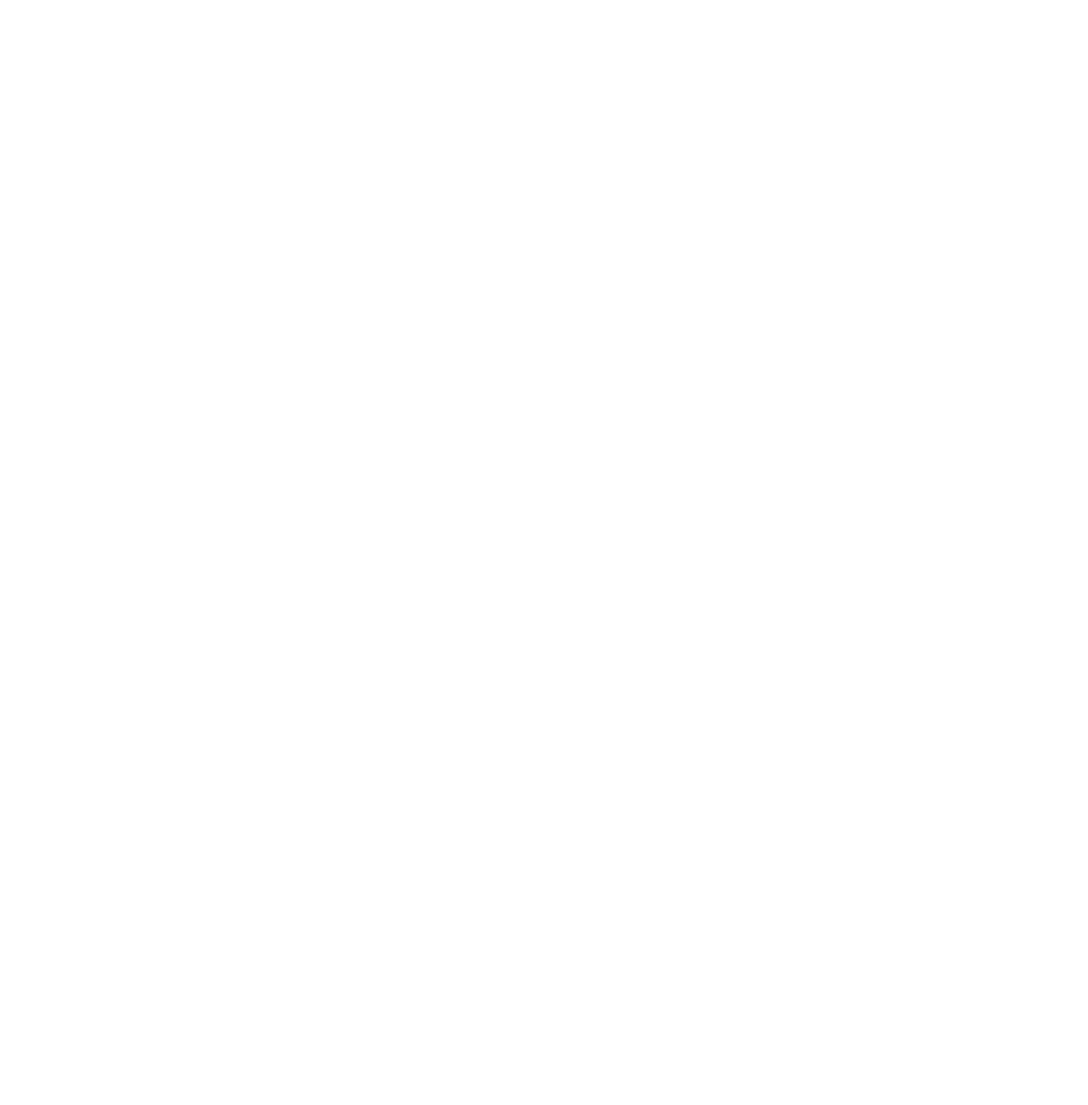
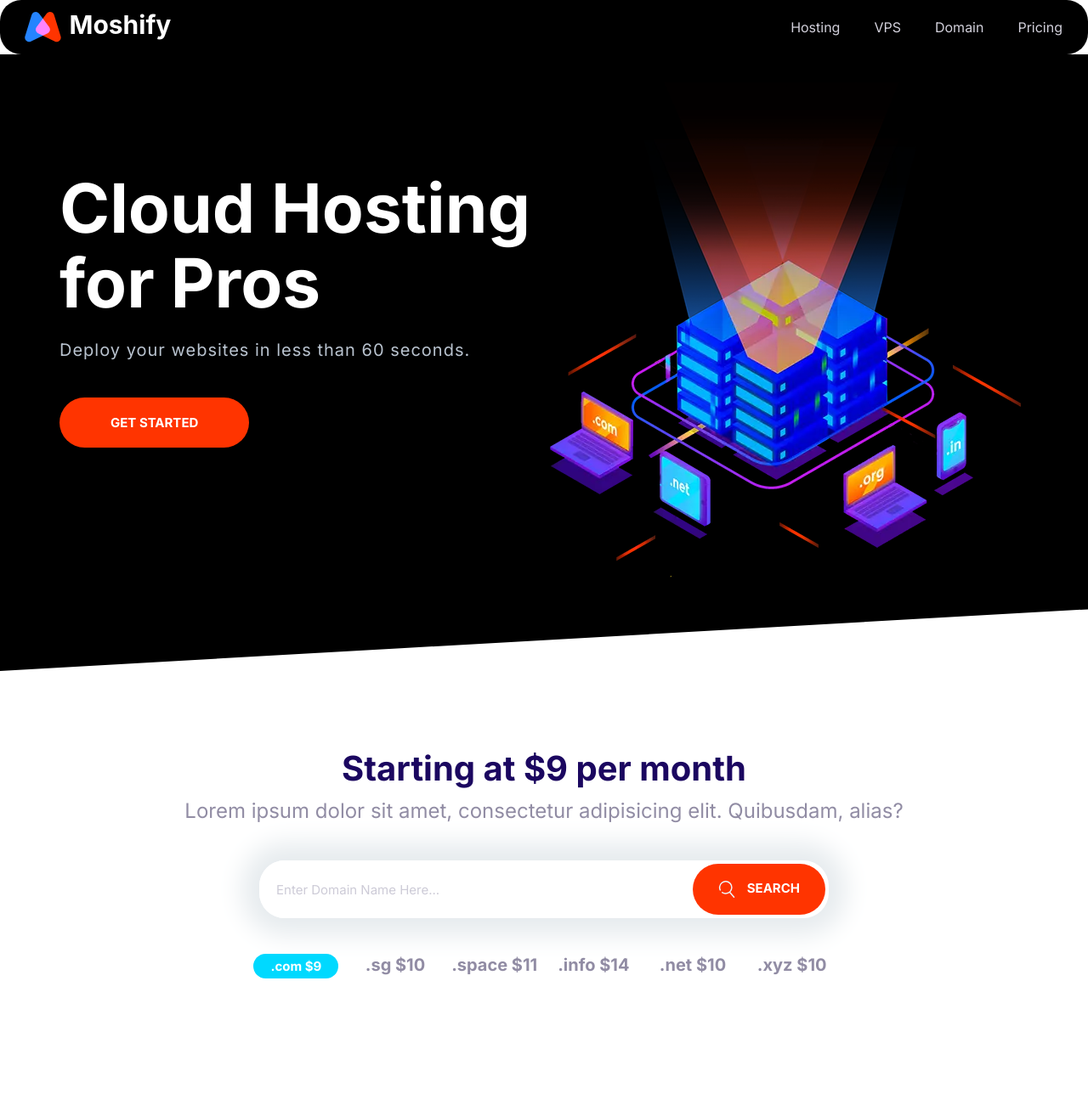
Before and after one commit to Abubakar5327/ASDhosting, a plain HTML site: page index.html in a window 1280 px wide. Shown: the whole page at 85% size. Before the commit the page ends 800 px from the top, so only its background shows below. Drawn offline with Linux system fonts and the light colour scheme.

Commit message:
build site

```diff
--- a/index.html
+++ b/index.html
@@ -14,6 +14,66 @@
     <link rel="stylesheet" href="css/styles.css" />
   </head>
   <body>
-
+    <header>
+      <nav class="nav collapsible">
+      <a class="nav__brand" href="/">
+        <img src="images/logo.svg" alt=""></a>
+       <svg class="icon icon--white nav__toggler">
+         <use xlink:href="images/sprite.svg#menu"></use>
+       </svg>
+       <ul class="list nav__list collapsible__content">
+       <li class="nav__item"><a href="#">Hosting</a></li>
+       <li class="nav__item"><a href="#">VPS</a></li>
+       <li class="nav__item"><a href="#">Domain</a></li>
+       <li class="nav__item"><a href="#">Pricing</a></li>
+       </ul>
+    </nav>
+    </header>
+    <section class="block block--dark block--skewed-left hero">
+      <div class="container grid grid--1x2">
+        <header class="block__header hero__content">
+          <h1 class="block__heading">Cloud Hosting for Pros</h1>
+          <p class="hero__tagline">Deploy your websites in less than 60 seconds.</p>
+          <a href="" class="btn btn--accent btn--stretched">Get Started</a>
+        </header>
+        <picture>
+          <source
+          type="image/webp" srcset="images/banner.webp 1x, images/banner@2x.webp 2x">
+          <source
+          type="image/png" srcset="images/banner.png 1x, images/banner@2x.png 2x">
+          <img class="hero__image" src="images/banner.png" alt="">
+        </picture>
+      </div>
+    </section>
+    <section class="block container block__domain">
+      <header class="block__header">
+        <h2>Starting at $9 per month</h2>
+        <p>
+          Lorem ipsum dolor sit amet, consectetur adipisicing elit. Quibusdam,
+          alias?
+        </p>
+      </header>
+      <div class="input-group">
+        <input
+          type="text"
+          class="input"
+          placeholder="Enter Domain Name Here..."
+        />
+        <button class="btn btn--accent">
+          <svg class="icon icon--white">
+         <use xlink:href="images/sprite.svg#search"></use>
+       </svg>
+       Search</button>
+      </div>
+        <ul class="list block-domain__prices">
+        <li><span class="badge badge--secondary">.com $9</span></li>
+        <li>.sg $10</li>
+        <li>.space $11</li>
+        <li>.info $14</li>
+        <li>.net $10</li>
+        <li>.xyz $10</li>
+        </ul>
+    </section>
+    <script src="js/main.js"></script>
   </body>
 </html>
```
